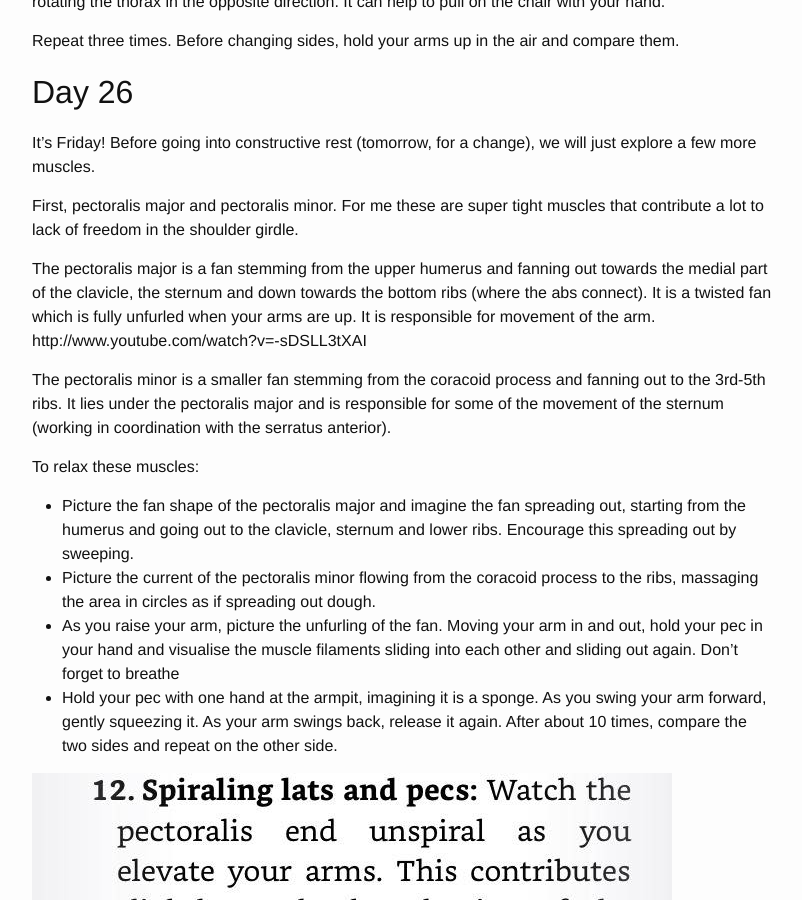
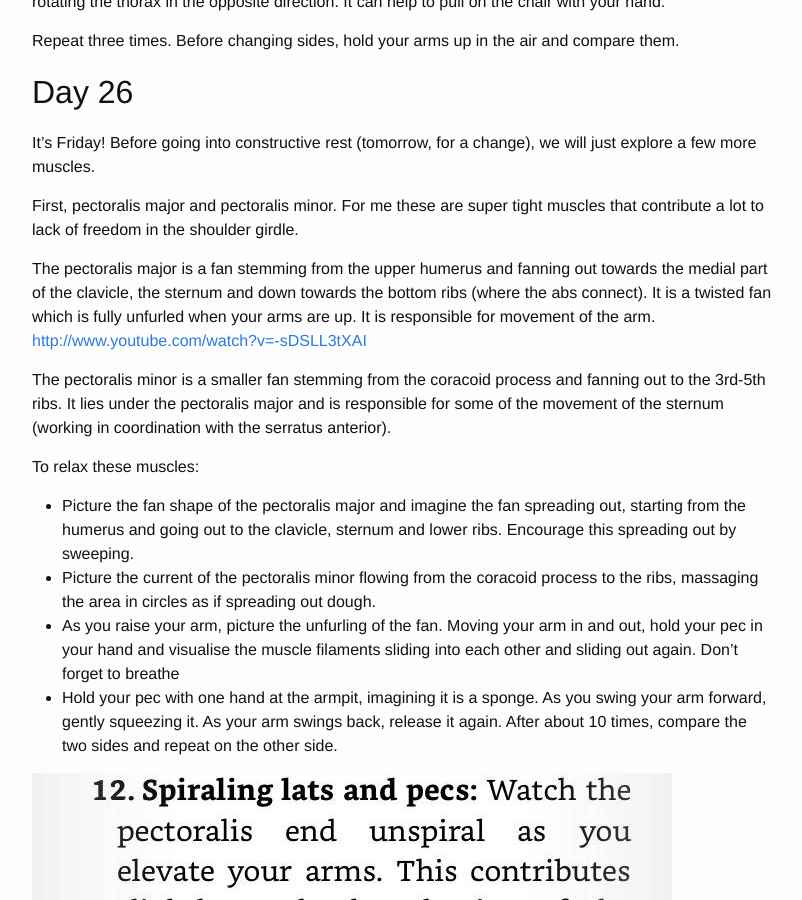
Before and after one commit to gregdyke/gregdyke.github.io, a Jekyll site: the page built from _posts/2016-06-26-100-days-of-franklin-week-4.md, in a window 1280 px wide and 900 px high, scrolled down 7833 px. Shown: the whole window, without its empty margins (238-1040 px from the left). Built offline with Jekyll 4.4.1, drawn with Linux system fonts in a browser that asks for light colours.

```diff
--- a/_posts/2016-06-26-100-days-of-franklin-week-4.md
+++ b/_posts/2016-06-26-100-days-of-franklin-week-4.md
@@ -100,7 +100,7 @@ It's Friday! Before going into constructive rest (tomorrow, for a change), we wi
 
 First, pectoralis major and pectoralis minor. For me these are super tight muscles that contribute a lot to lack of freedom in the shoulder girdle.
 
-The pectoralis major is a fan stemming from the upper humerus and fanning out towards the medial part of the clavicle, the sternum and down towards the bottom ribs (where the abs connect). It is a twisted fan which is fully unfurled when your arms are up. It is responsible for movement of the arm. http://www.youtube.com/watch?v=-sDSLL3tXAI
+The pectoralis major is a fan stemming from the upper humerus and fanning out towards the medial part of the clavicle, the sternum and down towards the bottom ribs (where the abs connect). It is a twisted fan which is fully unfurled when your arms are up. It is responsible for movement of the arm. <http://www.youtube.com/watch?v=-sDSLL3tXAI>
 
 The pectoralis minor is a smaller fan stemming from the coracoid process and fanning out to the 3rd-5th ribs. It lies under the pectoralis major and is responsible for some of the movement of the sternum (working in coordination with the serratus anterior).
 
```
